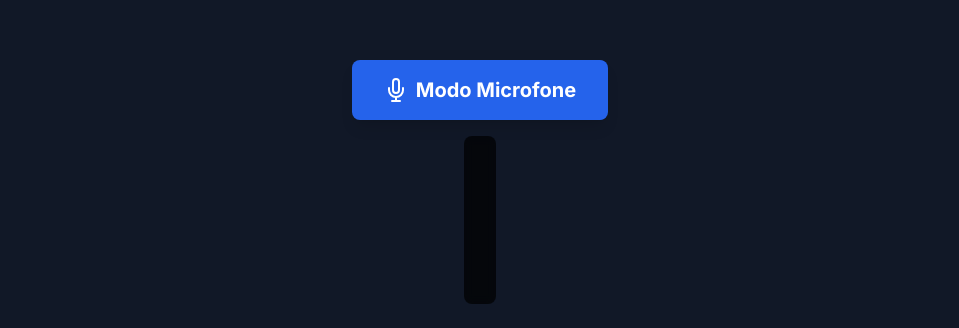
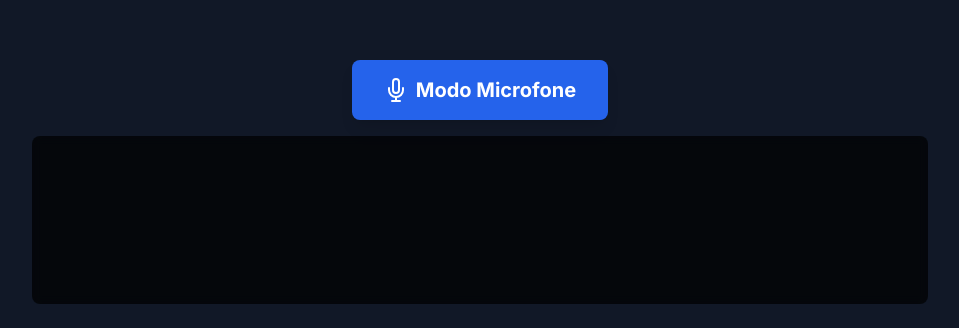
Before and after one commit to facoriolano/vlibras2, a plain HTML site: page index.html in a window 1280 px wide. Shown: the part 472-800 px from the top of the page, without its empty margins (160-1119 px from the left). Drawn offline with nearby package versions, Linux system fonts and the light colour scheme.

Commit message:
Update index.html

```diff
--- a/index.html
+++ b/index.html
@@ -52,6 +52,10 @@
             z-index: 0; /* Coloca ele atrás da nossa UI */
             /* Garante que o fundo do container também é escuro */
             background-color: #111827 !important;
+
+            /* FALLBACK: Garante que o container sempre tenha uma área visível */
+            min-height: 100vh !important;
+            min-width: 100vw !important;
         }
 
         /* 2. Esconde o botão de acesso azul padrão do VLibras */
@@ -137,7 +141,7 @@
 
             <!-- Container para Closed Captions (3 linhas) -->
             <div id="captions-container"
-                 class="bg-black bg-opacity-70 backdrop-blur-sm p-4 rounded-lg"
+                 class="w-full bg-black bg-opacity-70 backdrop-blur-sm p-4 rounded-lg"
                  style="min-height: 8rem;"> <!-- Altura mínima para 3 linhas de texto -->
 
                 <!-- As 3 linhas de legenda -->
```
